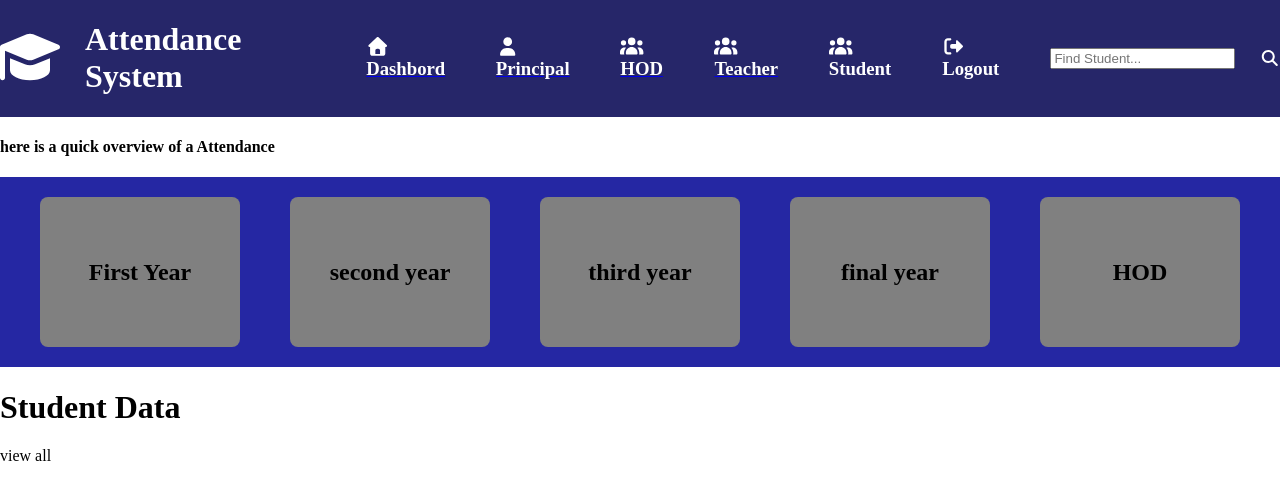
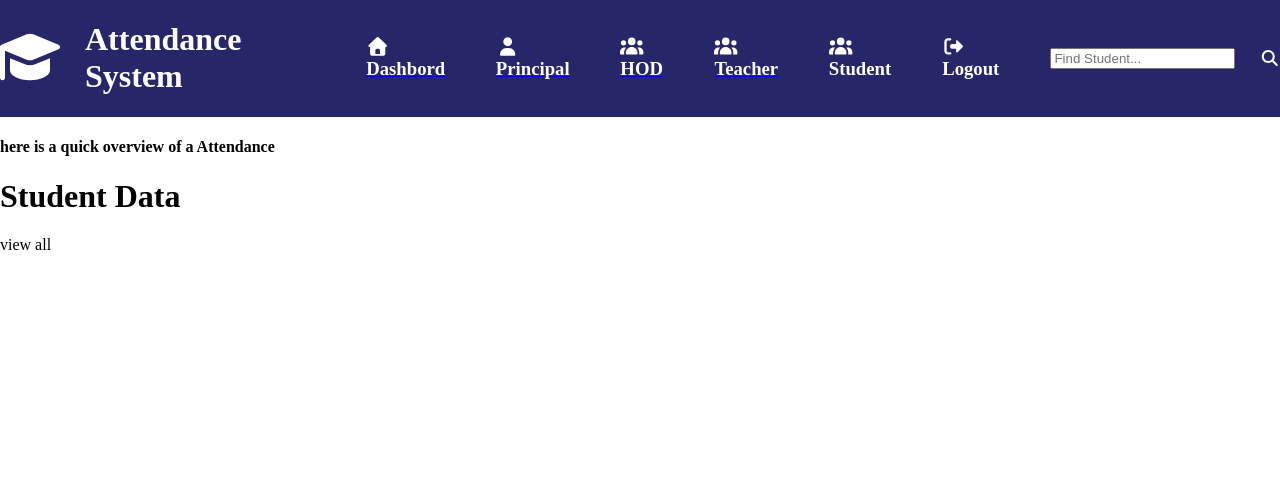
Before and after one commit to Rahul2824/Attedence, a React (Vite) app in the folder Frontend/Attendance/: page /Principal in a window 1280 px wide. Shown: the top 500 px of the page. Built offline with nearby package versions, Linux system fonts and the light colour scheme.

Commit message:
principal page add

```diff
--- a/Frontend/Attendance/src/Principal.jsx
+++ b/Frontend/Attendance/src/Principal.jsx
@@ -31,13 +31,7 @@ function Principal() {
       </div>
       <div>
         <h4>here is a quick overview of a Attendance</h4>
-        <div className="year">
-          <h2 className="first-year" onClick={() => setshowyeardata("First")} >First Year</h2>
-          <h2 className="second-year" onClick={() => setshowyeardata("Second")}>second year</h2>
-          <h2 className="third-year" onClick={() => setshowyeardata("Third")}>third year</h2>
-          <h2 className="final-year" onClick={() => setshowyeardata("Final")}>final year</h2>
-          <h2 className="final-year" onClick={() => setshowyeardata("HOD")}>HOD</h2>
-        </div>
+
         <div>
           <h1>Student Data</h1> <span>view all</span>
           <div>   {showyeardata === "First" && <Firstyeardata />}
```
